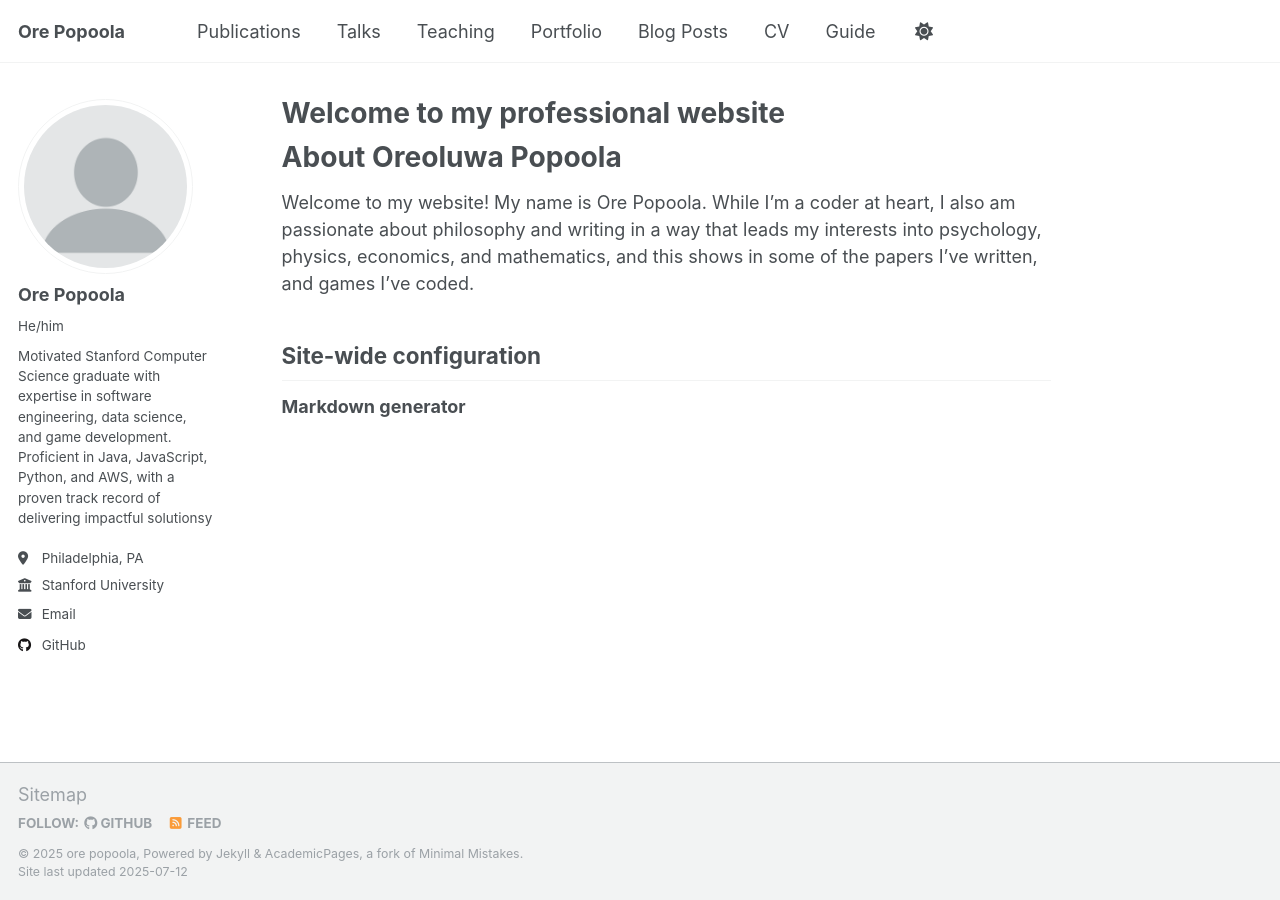
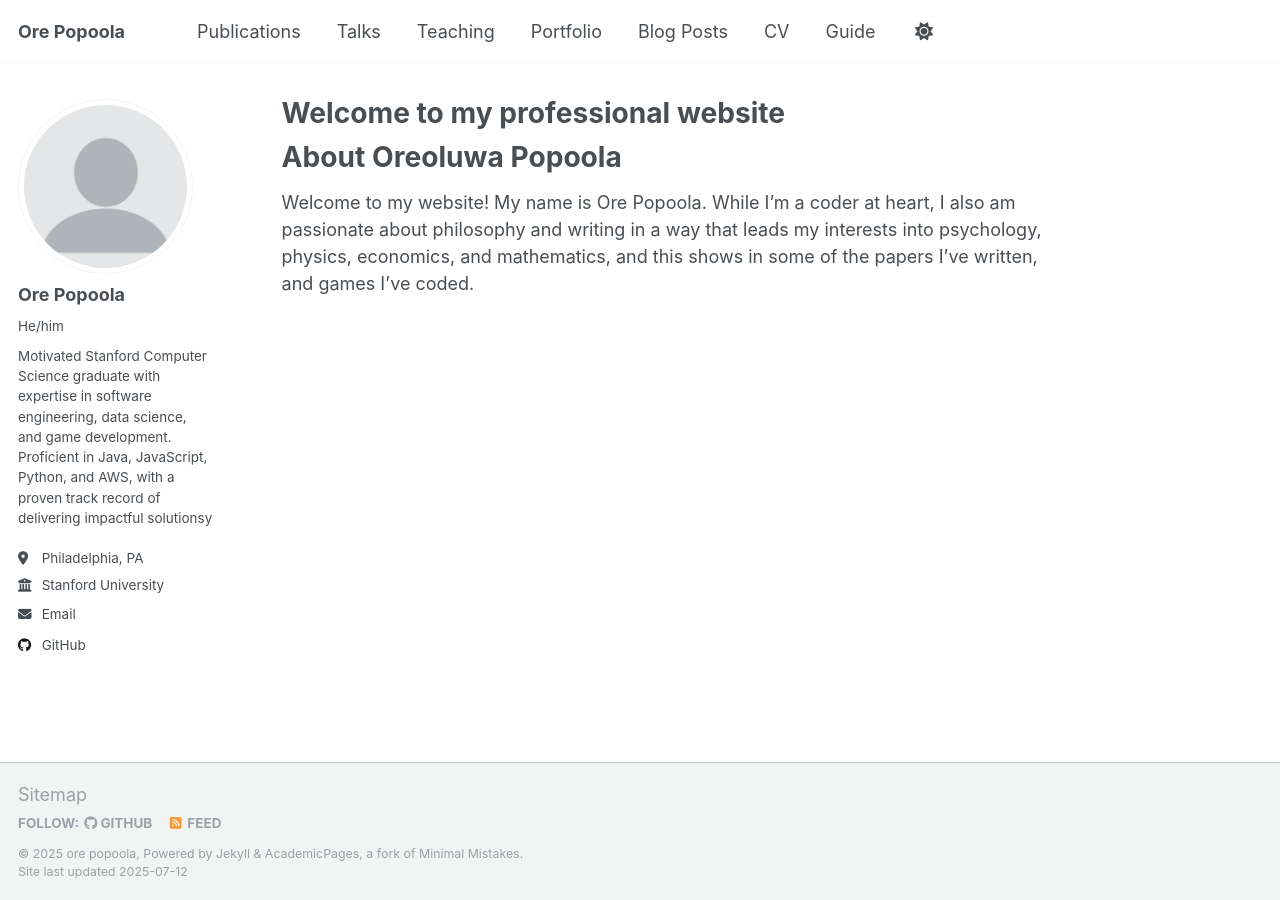
Before and after one commit to OrePopoola/orepopoola.github.io, a Jekyll site: the page built from _pages/about.md, in a window 1280 px wide. Built offline with Jekyll 4.4.1, drawn with Linux system fonts in a browser that asks for light colours; a script that is not in the unit is left out.

Commit message:
Update about.md

```diff
--- a/_pages/about.md
+++ b/_pages/about.md
@@ -10,9 +10,3 @@ redirect_from:
 About Oreoluwa Popoola
 ======
 Welcome to my website! My name is Ore Popoola. While I'm a coder at heart, I also am passionate about philosophy and writing in a way that leads my interests into psychology, physics, economics, and mathematics, and this shows in some of the papers I've written, and games I've coded.
-
-Site-wide configuration
-------
-
-
-**Markdown generator**
```
